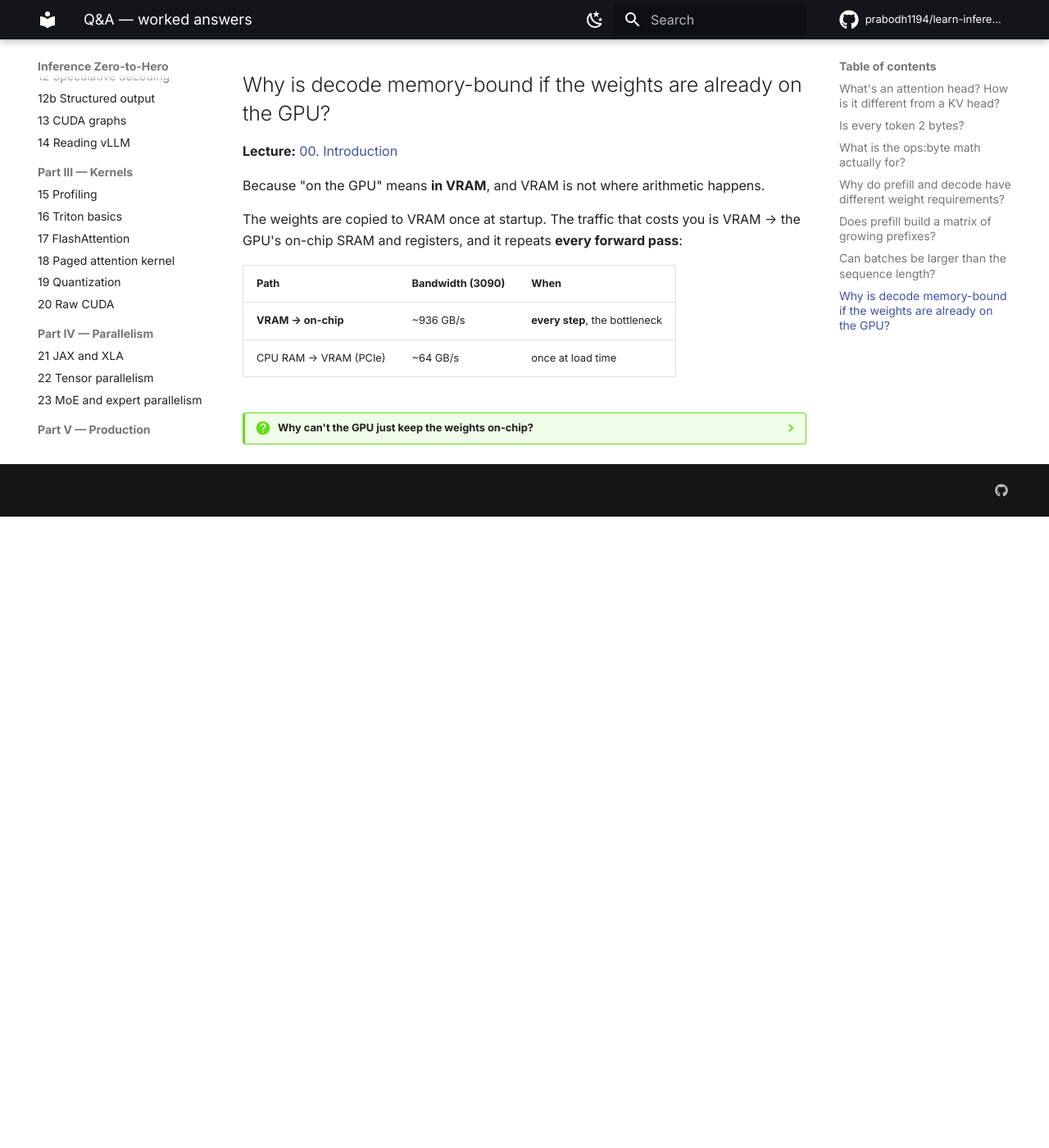
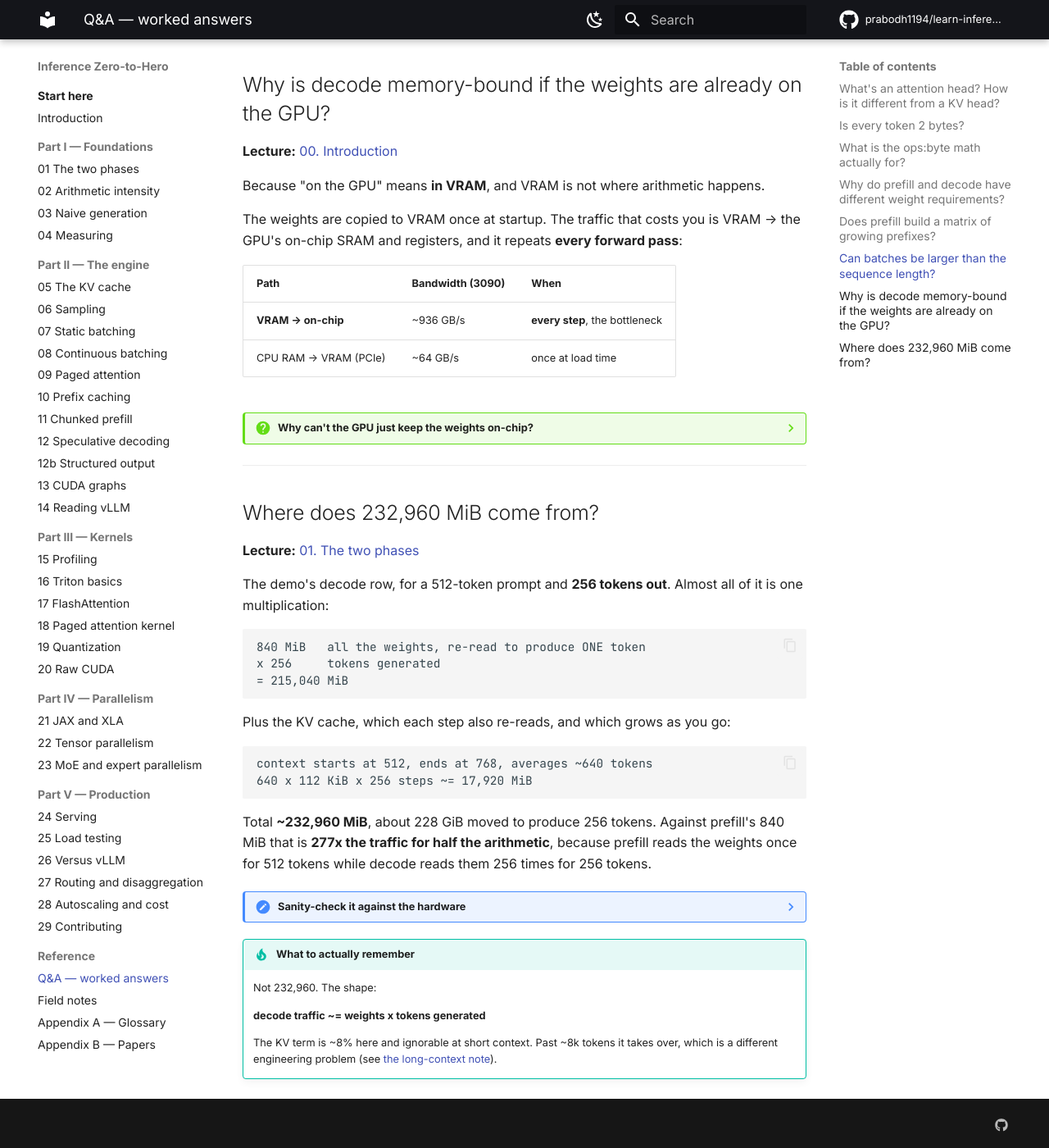
Before and after one commit to prabodh1194/learn-inference, an MkDocs documentation site: the page built from book/qa.md, in a window 1280 px wide and 1400 px high, scrolled down 4743 px. Shown: the whole window at 82% size. Built offline with MkDocs 1.6.1 and Material for MkDocs 9.7.7, drawn with Linux system fonts in a browser that asks for light colours; comment, search, counter and statistics services are not loaded; before the commit the page ends 5373 px from its top, so only the background shows below that.

Commit message:
L01: derive 232,960 instead of just printing it
The number appeared bare in a quoted table with no derivation, so it read as
something to accept rather than check. It is the lecture's whole argument in one
figure, and it is one multiplication.

L01 now shows the breakdown inline (not hidden in a collapsed aside):
  weights re-read per token   840 MiB x 256 = 215,040 MiB   <- 92% of it
  KV cache, growing                            17,920 MiB
                                        total 232,960 MiB

plus the point that matters: remember 'weights x tokens generated', not the
number.

two_phases.py now prints the same breakdown, so the demo never shows a bare
232960 either, and adds the bandwidth floor: 228 GiB / 936 GB/s = 0.26s, so
~980 tok/s is a single stream's CEILING on a 3090 -- measure above it and the
measurement is wrong.

My first attempt at that floor printed '261.04s, ~1 tok/s' from a botched unit
conversion. Caught by reading the output; now computed from a named
RTX_3090_BANDWIDTH constant. Corrected the Q&A's rounded ~1000 to ~980 to
match.

````diff
--- a/book/qa.md
+++ b/book/qa.md
@@ -259,3 +259,50 @@
     If weights genuinely crossed PCIe each step you'd be ~15× slower again. That
     case exists: it's called **offloading**, and it's a last resort for models
     that don't fit.
+
+---
+
+## Where does 232,960 MiB come from?
+
+**Lecture:** [01. The two phases](01-the-two-phases.md)
+
+The demo's decode row, for a 512-token prompt and **256 tokens out**. Almost all
+of it is one multiplication:
+
+```
+840 MiB   all the weights, re-read to produce ONE token
+x 256     tokens generated
+= 215,040 MiB
+```
+
+Plus the KV cache, which each step also re-reads, and which grows as you go:
+
+```
+context starts at 512, ends at 768, averages ~640 tokens
+640 x 112 KiB x 256 steps ~= 17,920 MiB
+```
+
+Total **~232,960 MiB**, about 228 GiB moved to produce 256 tokens. Against
+prefill's 840 MiB that is **277x the traffic for half the arithmetic**, because
+prefill reads the weights once for 512 tokens while decode reads them 256 times
+for 256 tokens.
+
+??? note "Sanity-check it against the hardware"
+    This is exactly why decode is slow, and it predicts the speed:
+
+    ```
+    232,960 MiB / 936 GB/s = 0.26 s  ->  ~980 tokens/sec
+    ```
+
+    That is a single stream's theoretical ceiling on a 3090, set purely by
+    bandwidth. Real engines land well under it. If you ever measure *above* it,
+    something is wrong with your measurement.
+
+!!! tip "What to actually remember"
+    Not 232,960. The shape:
+
+    **decode traffic ~= weights x tokens generated**
+
+    The KV term is ~8% here and ignorable at short context. Past ~8k tokens it
+    takes over, which is a different engineering problem (see
+    [the long-context note](#why-do-prefill-and-decode-have-different-weight-requirements)).
````
Also changed, not shown: book/01-the-two-phases.md (+26 -0 lines), 1 other file.
